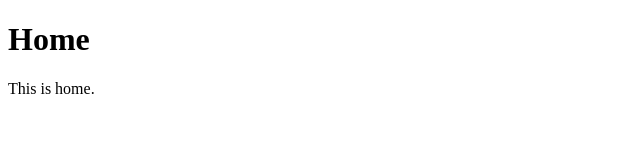
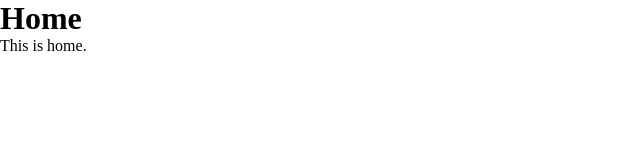
Before and after one commit to minki-dev/first-repo, a plain HTML site: page index.html in a window 1280 px wide. Shown: the whole page, without its empty margins (0-640 px from the left). Drawn offline with Linux system fonts and the light colour scheme.

Commit message:
feat: Initialize padding and margin, Link
with index.html

Set paddings and margins for all tags to 0.
Link style.css with index.html

```diff
--- a/index.html
+++ b/index.html
@@ -4,6 +4,7 @@
   <meta charset="utf=8">
   <title>Sample Page</title>
   <meta name="viewport" content="width=device-width, initial-scale=1.0">
+  <link href="style.css" rel="stylesheet" type="text/css">
  </head>
  <body>
   <h1>Home</h1>
--- a/style.css
+++ b/style.css
@@ -0,0 +1,4 @@
+* {
+   padding: 0;
+   margin: 0;
+}
```
